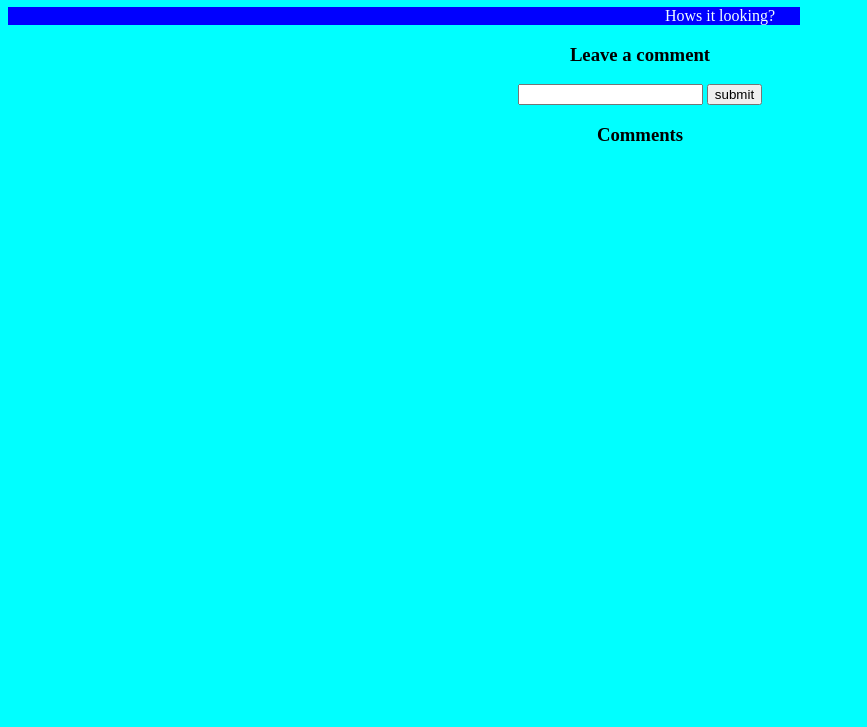
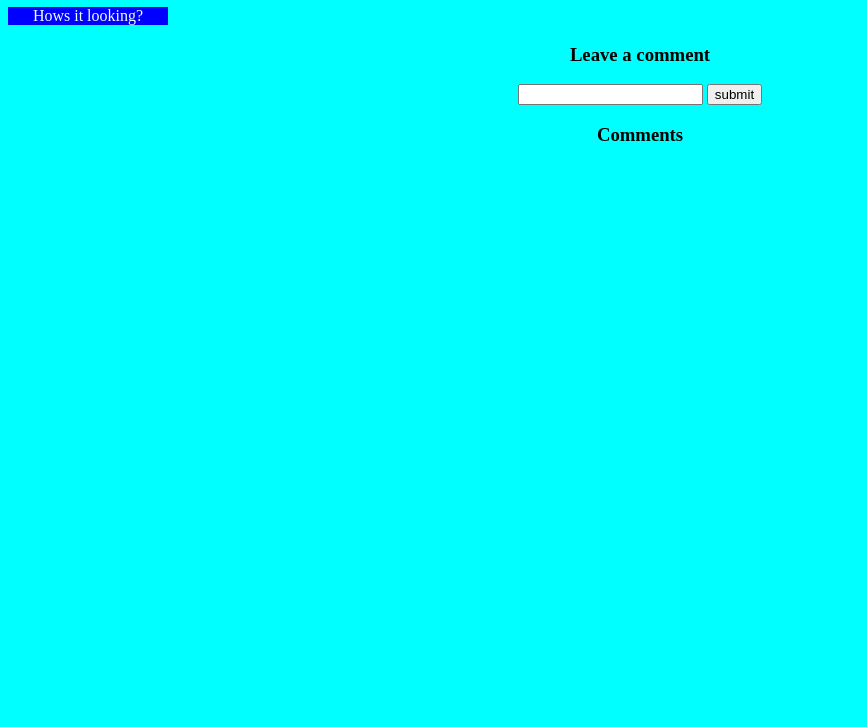
Before and after one commit to avich94/phase_1_project, a plain HTML site: page index.html in a window 1280 px wide. Shown: the part 73-800 px from the top of the page, without its empty margins (0-867 px from the left). Drawn offline with Linux system fonts and the light colour scheme; no server answers.

Commit message:
removed padding in div#mouse-event

```diff
--- a/styles.css
+++ b/styles.css
@@ -11,7 +11,6 @@ div#mouse-event{
     color: azure;
     width: 10rem;
     text-align: center;
-    padding-left: 50%;
 }
 
 .resort-card {
```
